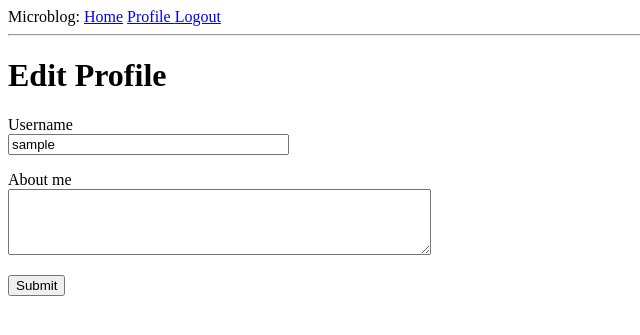
After one commit to CodeShibaGo/m3-week-06-Anna0118, a Flask app: page /edit_profile in a window 1280 px wide. The commit adds this page. Shown: the top 335 px of the page, without its empty margins (0-640 px from the left). Run offline with Flask 3, Linux system fonts and the light colour scheme; the visitor is signed in with stand-in values (Sample User, id 1); data comes from the database, SQL or seed files in the repository.

Commit message:
feat: add edit profile page

```diff
--- a/microblog/app/forms.py
+++ b/microblog/app/forms.py
@@ -1,6 +1,6 @@
 from flask_wtf import FlaskForm
-from wtforms import StringField, PasswordField, BooleanField, SubmitField
-from wtforms.validators import ValidationError, DataRequired, Email, EqualTo
+from wtforms import StringField, PasswordField, BooleanField, SubmitField, TextAreaField
+from wtforms.validators import ValidationError, DataRequired, Email, EqualTo, DataRequired, Length
 from app.models import User
 # import sqlalchemy as sa
 # from app import db
@@ -29,3 +29,8 @@ class RegistrationForm(FlaskForm):
         user = User.query.filter_by(email=email.data).first()
         if user is not None:
             raise ValidationError('Please use a different email address.')
+
+class EditProfileForm(FlaskForm):
+    username = StringField('Username', validators=[DataRequired()])
+    about_me = TextAreaField('About me', validators=[Length(min=0, max=140)])
+    submit = SubmitField('Submit')
--- a/microblog/app/routes.py
+++ b/microblog/app/routes.py
@@ -4,8 +4,7 @@ from flask import render_template, flash, redirect, url_for, request
 from flask_login import login_user, logout_user, current_user, login_required
 import sqlalchemy as sa
 from app import app, db
-from app.forms import LoginForm
-from app.forms import RegistrationForm
+from app.forms import LoginForm,RegistrationForm ,EditProfileForm
 from app.models import User
 
 @app.before_request
@@ -85,3 +84,19 @@ def user(username):
         {'author': user, 'body': 'Test post #2'}
     ]
     return render_template('user.html', user=user, posts=posts)
+
+@app.route('/edit_profile', methods=['GET', 'POST'])
+@login_required
+def edit_profile():
+    form = EditProfileForm()
+    if form.validate_on_submit():
+        current_user.username = form.username.data
+        current_user.about_me = form.about_me.data
+        db.session.commit()
+        flash('Your changes have been saved.')
+        return redirect(url_for('edit_profile'))
+    elif request.method == 'GET':
+        form.username.data = current_user.username
+        form.about_me.data = current_user.about_me
+    return render_template('edit_profile.html', title='Edit Profile',
+                           form=form)
--- /dev/null
+++ b/microblog/app/templates/edit_profile.html
@@ -0,0 +1,23 @@
+{% extends "base.html" %}
+
+{% block content %}
+    <h1>Edit Profile</h1>
+    <form action="" method="post">
+        {{ form.hidden_tag() }}
+        <p>
+            {{ form.username.label }}<br>
+            {{ form.username(size=32) }}<br>
+            {% for error in form.username.errors %}
+            <span style="color: red;">[{{ error }}]</span>
+            {% endfor %}
+        </p>
+        <p>
+            {{ form.about_me.label }}<br>
+            {{ form.about_me(cols=50, rows=4) }}<br>
+            {% for error in form.about_me.errors %}
+            <span style="color: red;">[{{ error }}]</span>
+            {% endfor %}
+        </p>
+        <p>{{ form.submit() }}</p>
+    </form>
+{% endblock %}
```
Also changed, not shown: microblog/app/templates/user.html (+9 -4 lines).
